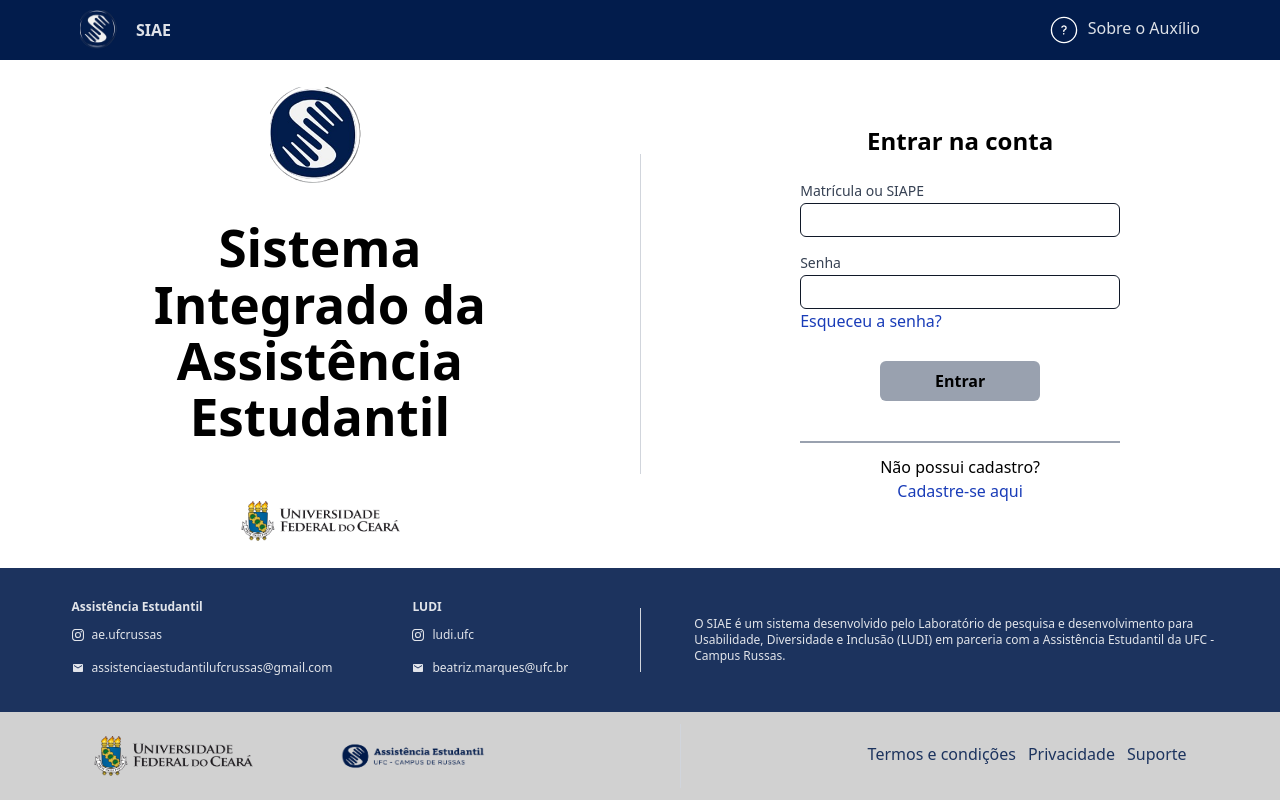
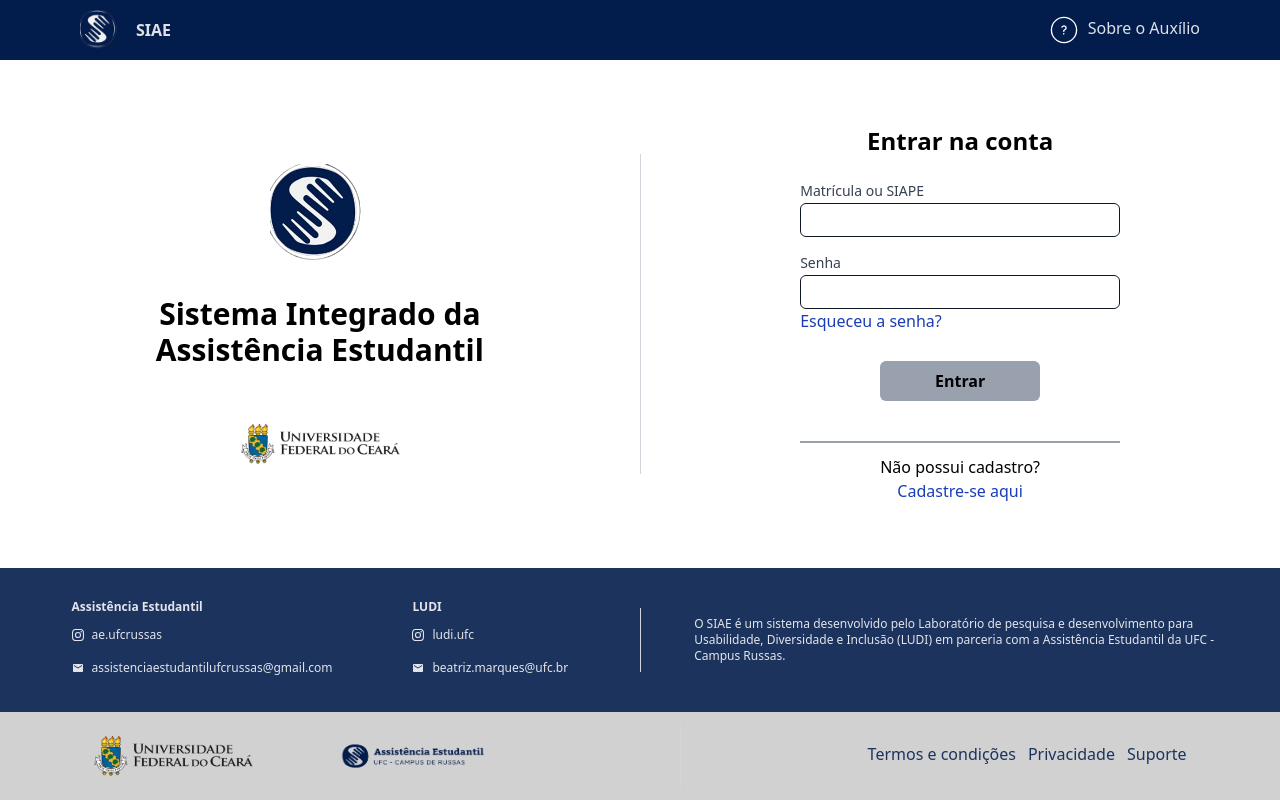
Before and after one commit to natamleao/siae-web, a React (Vite) app: page / in a window 1280 px wide. Built offline with nearby package versions, Linux system fonts and the light colour scheme.

Commit message:
fix: corrigndo o tamanho da fonte da tela de login

```diff
--- a/src/app/Login.tsx
+++ b/src/app/Login.tsx
@@ -19,7 +19,7 @@
             <section className="bg-white flex-grow flex w-full justify-center items-center">
                 <div className="w-1/2 flex flex-col items-center justify-center">
                     <img className="w-25 h-25" src="icone.png" alt="Ícone da Assistencia estudantil da UFC - Campus Russas" />
-                    <h1 className="text-black text-3xl font-semibold max-w-8/12 text-center mt-8 mb-14">Sistema Integrado da Assistência Estudantil</h1>
+                    <h2 className="text-black text-3xl font-semibold max-w-8/12 text-center mt-8 mb-14">Sistema Integrado da Assistência Estudantil</h2>
                     <img className="w-40 h-10" src="brasao.png" alt="brasão da Universidade Federal do ceará" />
                 </div>
                 <div className="w-[0.5px] h-80 bg-gray-300"></div>
```
